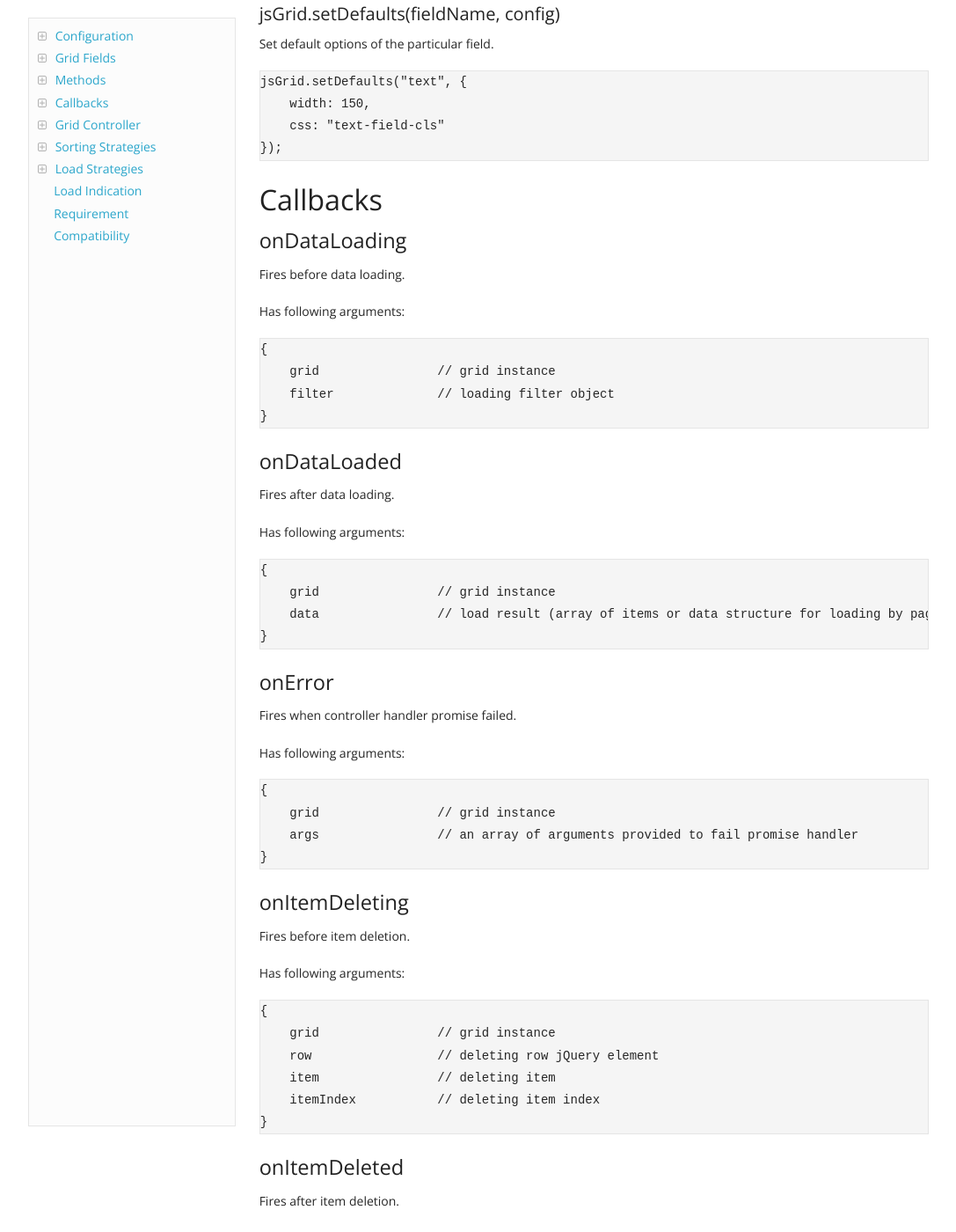
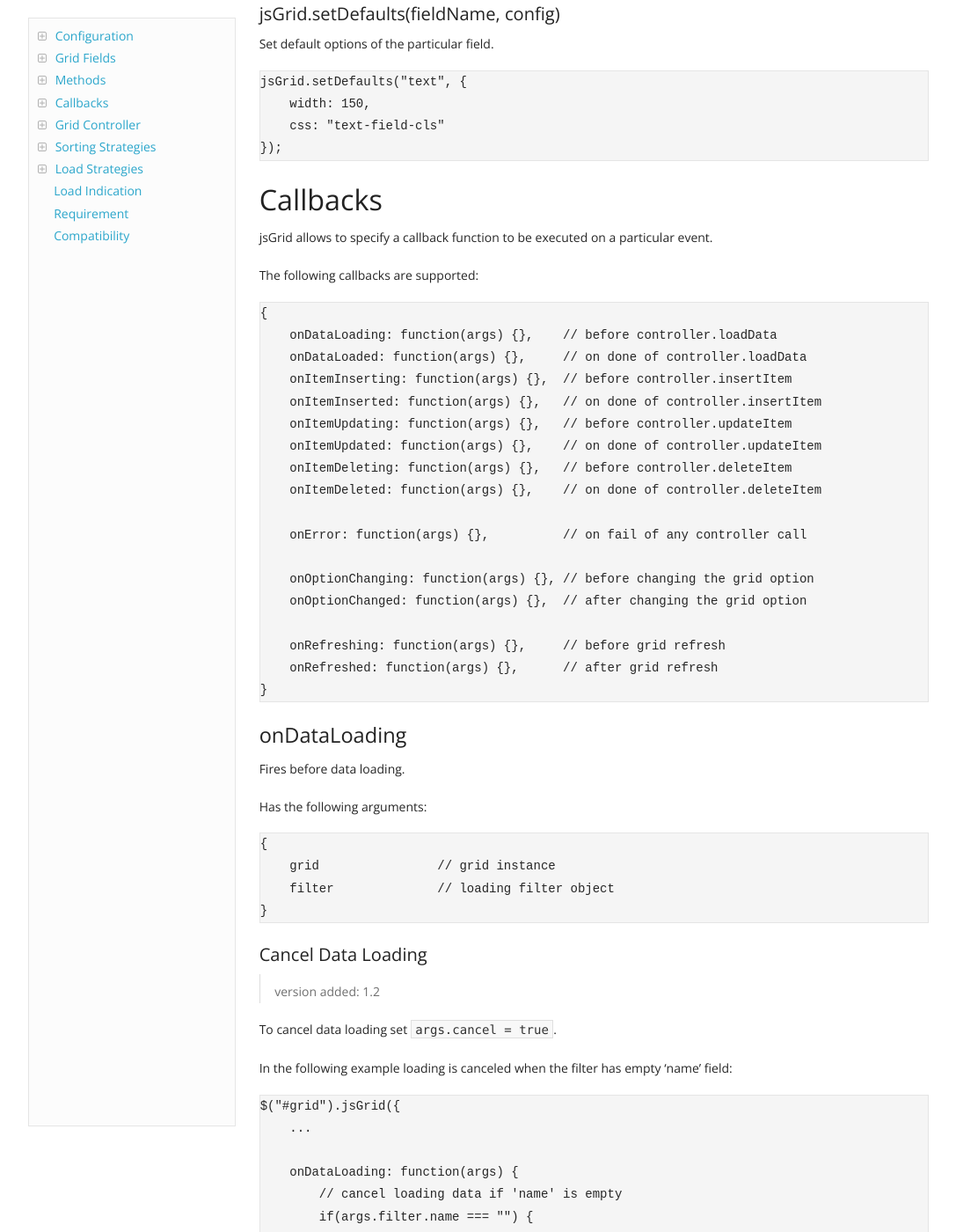
Before and after one commit to tabalinas/jsgrid, a Jekyll site: the page built from docs/index.html, in a window 1280 px wide and 1400 px high, scrolled down 20171 px. Shown: the whole window at 88% size, without its empty margins (96-1183 px from the left). Built offline with Jekyll 4.4.1, drawn with Linux system fonts in a browser that asks for light colours; nearby versions of some CDN libraries; comment, search, counter and statistics services are not loaded; some of the changed text lies outside the part shown.

Commit message:
Site: Add description of -ing grid callbacks cancelling

```diff
--- a/_includes/docs.md
+++ b/_includes/docs.md
@@ -842,10 +842,35 @@
 
 ## Callbacks
 
+jsGrid allows to specify a callback function to be executed on a particular event.
+
+The following callbacks are supported:
+
+<div class="code">
+    <pre class="prettyprint linenums lang-js">{
+    onDataLoading: function(args) {},    // before controller.loadData
+    onDataLoaded: function(args) {},     // on done of controller.loadData
+    onItemInserting: function(args) {},  // before controller.insertItem
+    onItemInserted: function(args) {},   // on done of controller.insertItem
+    onItemUpdating: function(args) {},   // before controller.updateItem
+    onItemUpdated: function(args) {},    // on done of controller.updateItem
+    onItemDeleting: function(args) {},   // before controller.deleteItem
+    onItemDeleted: function(args) {},    // on done of controller.deleteItem
+
+    onError: function(args) {},          // on fail of any controller call
+
+    onOptionChanging: function(args) {}, // before changing the grid option
+    onOptionChanged: function(args) {},  // after changing the grid option
+
+    onRefreshing: function(args) {},     // before grid refresh
+    onRefreshed: function(args) {},      // after grid refresh
+}</pre>
+</div>
+
 ### onDataLoading
 Fires before data loading.
 
-Has following arguments:
+Has the following arguments:
 
 <div class="code">
     <pre class="prettyprint linenums lang-js">{
@@ -854,10 +879,30 @@
 }</pre>
 </div>
 
+#### Cancel Data Loading
+> version added: 1.2
+
+To cancel data loading set `args.cancel = true`.
+
+In the following example loading is canceled when the filter has empty 'name' field:
+
+<div class="code">
+    <pre class="prettyprint linenums lang-js">$("#grid").jsGrid({
+    ...
+
+    onDataLoading: function(args) {
+        // cancel loading data if 'name' is empty
+        if(args.filter.name === "") {
+            args.cancel = true;
+        }
+    }
+});</pre>
+</div>
+
 ### onDataLoaded
 Fires after data loading.
 
-Has following arguments:
+Has the following arguments:
 
 <div class="code">
     <pre class="prettyprint linenums lang-js">{
@@ -869,7 +914,7 @@
 ### onError
 Fires when controller handler promise failed.
 
-Has following arguments:
+Has the following arguments:
 
 <div class="code">
     <pre class="prettyprint linenums lang-js">{
@@ -881,7 +926,7 @@
 ### onItemDeleting
 Fires before item deletion.
 
-Has following arguments:
+Has the following arguments:
 
 <div class="code">
     <pre class="prettyprint linenums lang-js">{
@@ -892,10 +937,30 @@
 }</pre>
 </div>
 
+#### Cancel Item Deletion
+> version added: 1.2
+
+To cancel item deletion set `args.cancel = true`. This allows to do a validation before performing the actual deletion.
+
+In the following example the deletion of items marked as `protected` is canceled:
+
+<div class="code">
+    <pre class="prettyprint linenums lang-js">$("#grid").jsGrid({
+    ...
+
+    onItemDeleting: function(args) {
+        // cancel deletion of the item with 'protected' field
+        if(args.item.protected) {
+            args.cancel = true;
+        }
+    }
+});</pre>
+</div>
+
 ### onItemDeleted
 Fires after item deletion.
 
-Has following arguments:
+Has the following arguments:
 
 <div class="code">
     <pre class="prettyprint linenums lang-js">{
@@ -909,7 +974,7 @@
 ### onItemInserting
 Fires before item insertion.
 
-Has following arguments:
+Has the following arguments:
 
 <div class="code">
     <pre class="prettyprint linenums lang-js">{
@@ -918,10 +983,31 @@
 }</pre>
 </div>
 
+#### Cancel Item Insertion
+> version added: 1.2
+
+To cancel item insertion set `args.cancel = true`. This allows to do a validation before performing the actual insertion.
+
+In the following example insertion of items with the 'name' specified is allowed:
+
+<div class="code">
+    <pre class="prettyprint linenums lang-js">$("#grid").jsGrid({
+    ...
+
+    onItemInserting: function(args) {
+        // cancel insertion of the item with empty 'name' field
+        if(args.item.name === "") {
+            args.cancel = true;
+            alert("Specify the name of the item!");
+        }
+    }
+});</pre>
+</div>
+
 ### onItemInserted
 Fires after item insertion.
 
-Has following arguments:
+Has the following arguments:
 
 <div class="code">
     <pre class="prettyprint linenums lang-js">{
@@ -933,7 +1019,7 @@
 ### onItemUpdating
 Fires before item update.
 
-Has following arguments:
+Has the following arguments:
 
 <div class="code">
     <pre class="prettyprint linenums lang-js">{
@@ -945,10 +1031,31 @@
 }</pre>
 </div>
 
+#### Cancel Item Update
+> version added: 1.2
+
+To cancel item update set `args.cancel = true`. This allows to do a validation before performing the actual update.
+
+In the following example update of items with the 'name' specified is allowed:
+
+<div class="code">
+    <pre class="prettyprint linenums lang-js">$("#grid").jsGrid({
+    ...
+
+    onItemUpdating: function(args) {
+        // cancel update of the item with empty 'name' field
+        if(args.item.name === "") {
+            args.cancel = true;
+            alert("Specify the name of the item!");
+        }
+    }
+});</pre>
+</div>
+
 ### onItemUpdated
 Fires after item update.
 
-Has following arguments:
+Has the following arguments:
 
 <div class="code">
     <pre class="prettyprint linenums lang-js">{
@@ -963,7 +1070,7 @@
 ### onOptionChanging
 Fires before grid option value change.
 
-Has following arguments:
+Has the following arguments:
 
 <div class="code">
     <pre class="prettyprint linenums lang-js">{
@@ -977,7 +1084,7 @@
 ### onOptionChanged
 Fires after grid option value change.
 
-Has following arguments:
+Has the following arguments:
 
 <div class="code">
     <pre class="prettyprint linenums lang-js">{
@@ -990,7 +1097,7 @@
 ### onRefreshing
 Fires before grid refresh.
 
-Has following arguments:
+Has the following arguments:
 
 <div class="code">
     <pre class="prettyprint linenums lang-js">{
@@ -1001,7 +1108,7 @@
 ### onRefreshed
 Fires after grid refresh.
 
-Has following arguments:
+Has the following arguments:
 
 <div class="code">
     <pre class="prettyprint linenums lang-js">{
```
